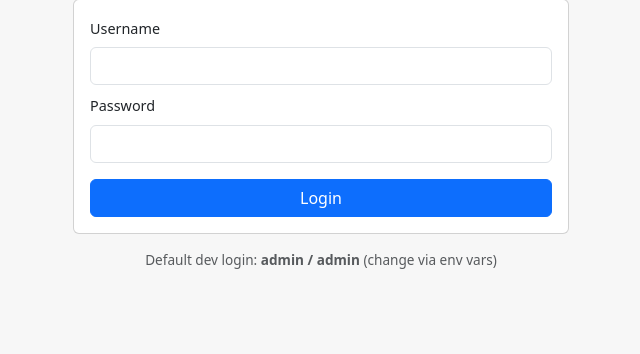
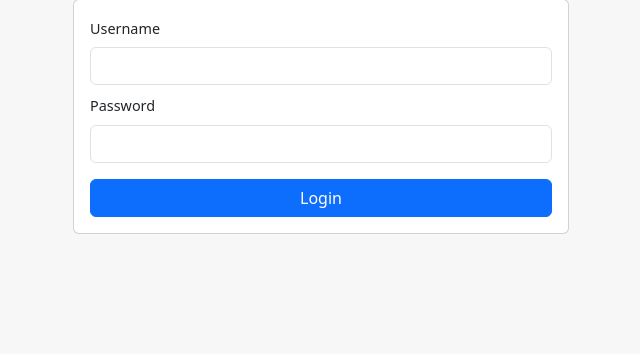
Before and after one commit to vatsraj17-ops/Payroll, a Flask app: page /login in a window 1280 px wide. Shown: the part 223-577 px from the top of the page, without its empty margins (319-959 px from the left). Run offline with Flask 3, Linux system fonts and the light colour scheme.

Commit message:
Remove default login hint

```diff
--- a/templates/login.html
+++ b/templates/login.html
@@ -38,9 +38,6 @@
         </div>
       </form>
 
-      <div class="text-center text-muted" style="font-size:0.85rem; margin-top:1rem;">
-        Default dev login: <strong>admin / admin</strong> (change via env vars)
-      </div>
     </div>
 
     <script src="https://cdn.jsdelivr.net/npm/bootstrap@5.3.2/dist/js/bootstrap.bundle.min.js"></script>
```
